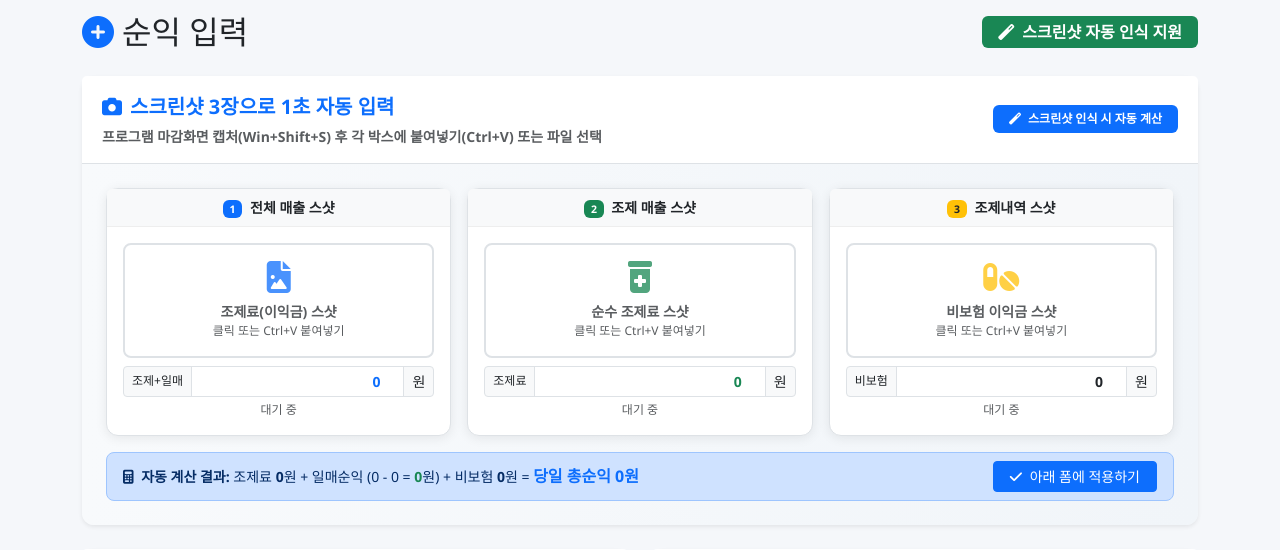
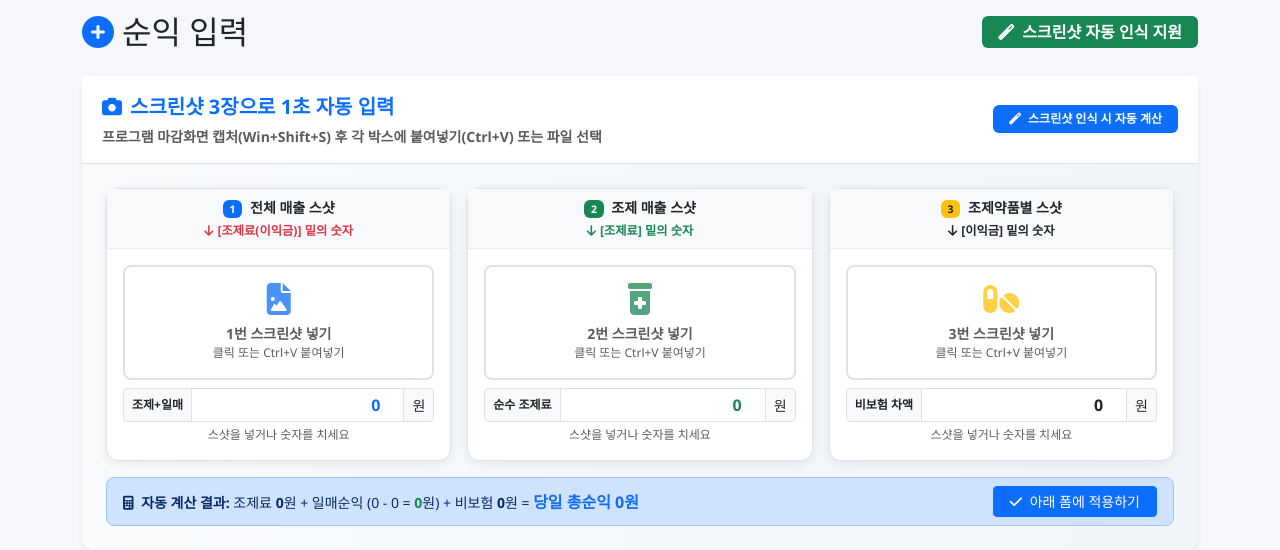
Before and after one commit to gokuroku720818/pharmacy-profit, a Flask app: page /input in a window 1280 px wide. Shown: the part 157-707 px from the top of the page. Run offline with Flask 3, Linux system fonts and the light colour scheme; a user stored in the database is signed in; data that the repository does not hold is empty; parts of the project's set-up code (start-up, migrations or seed data) failed here and were passed over; some libraries are stand-ins or nearby versions.

Commit message:
AI 자동 배포: 스크린샷 3장 직관적 컬럼 가이드 및 OCR 인식/수정 연동 강화

```diff
--- a/static/js/ocr_extract.js
+++ b/static/js/ocr_extract.js
@@ -1,173 +1,152 @@
-/* 약국 마감 스크린샷 3장 고정밀 OCR 및 순익 자동 계산 스크립트 */
+/* 약국 마감 스크린샷 3장 전용 고정밀 OCR 추출 스크립트 */
 
-// 텍스트 클리닝 및 숫자 보정
-function cleanOcrText(raw) {
+// 텍스트 클리닝 및 노이즈 보정
+function cleanText(raw) {
     if (!raw) return '';
     return raw
-        .replace(/[%]/g, '9')      // OCR에서 9나 8이 %로 자주 오인식됨
+        .replace(/[\r\n]+/g, ' ')
+        .replace(/[%]/g, '9')      // 9나 8이 %로 오인식되는 경우
+        .replace(/[oO]/g, '0')     // o, O -> 0
         .replace(/[B]/g, '8')      // B -> 8
-        .replace(/[oO]/g, '0')     // o -> 0
-        .replace(/[lI|]/g, '1');   // l -> 1
+        .replace(/[lI|]/g, '1');   // l, I, | -> 1
 }
 
-// 텍스트에서 금액 숫자 패턴 추출
-function extractAllMoney(rawText) {
-    const text = cleanOcrText(rawText);
-    // 콤마 또는 점이 들어간 3~8자리 숫자
-    const matches = text.match(/\b\d{1,3}[,\.]\d{3}(?:[,\.]\d{3})?\b/g) || [];
+// 텍스트에서 1,000원 이상의 모든 숫자 추출
+function extractNumbers(rawText) {
+    const cleaned = cleanText(rawText);
+    // 콤마 또는 마침표가 들어간 금액 패턴 (예: 705,907 / 386.100 / 2,815,600)
+    const matches = cleaned.match(/\b\d{1,3}[,\.]\d{3}(?:[,\.]\d{3})?\b/g) || [];
     const nums = [];
     for (let m of matches) {
-        const n = parseInt(m.replace(/[^0-9]/g, ''));
-        if (n && n > 1000) nums.push(n);
+        const val = parseInt(m.replace(/[^0-9]/g, ''));
+        if (val && val >= 1000) nums.push(val);
     }
     return nums;
 }
 
-// 날짜 추출 (YYYY-MM-DD)
-function extractDate(text) {
-    const m = text.match(/(\d{4})[-.\/](\d{2})[-.\/](\d{2})/);
-    if (m) {
-        return `${m[1]}-${m[2]}-${m[3]}`;
-    }
-    return null;
+// 날짜 (YYYY-MM-DD) 추출
+function extractDate(rawText) {
+    const m = rawText.match(/(\d{4})[-.\/](\d{2})[-.\/](\d{2})/);
+    return m ? `${m[1]}-${m[2]}-${m[3]}` : null;
 }
 
 /**
- * 스샷 1: [매출구분: 전체] 화면
- * 목표 컬럼: '조제료(이익금)'
- * 표 구조: 매출건수, 매출액, 청구액, 본인부담금, 약가, [조제료(이익금)], 현금, 카드...
- * 조제료(이익금)은 보통 20만~300만 사이이며, 매출액(가장 큰 금액)이나 본인부담금/약가보다 작음
+ * 1번 스샷: [전체 매출 현황]
+ * 사용자가 찾는 값: '조제료(이익금)' 컬럼 바로 밑의 숫자 (예: 705,907)
+ * 특징:
+ *   - 전체 매출액(388만), 본인부담금(289만), 약가(281만)보다 작음
+ *   - 청구액(98만)과 비슷하거나 그보다 작은 20만~200만 원대의 핵심 순익 숫자
  */
 function parseShot1(rawText) {
-    const detectedDate = extractDate(rawText);
-    const nums = extractAllMoney(rawText);
-
-    if (nums.length === 0) return { value: 0, date: detectedDate };
+    const date = extractDate(rawText);
+    const nums = extractNumbers(rawText);
+    if (nums.length === 0) return { value: 0, date, raw: rawText };
 
     // 내림차순 정렬
     const sorted = [...nums].sort((a, b) => b - a);
-    const maxVal = sorted[0]; // 매출액 (예: 3,881,200)
+    const maxVal = sorted[0]; // 총매출액 (가장 큰 금액)
 
-    // 매출액의 10% ~ 45% 범위에 있는 값이 통상 조제료(이익금)
-    // 예: 388만 중 705,907원 (약 18%)
-    let candidate = 0;
+    // 매출액의 10% ~ 40% 범위에서 약가/본인부담금을 제외한 '조제료(이익금)' 탐색
+    let target = 0;
     for (let n of sorted) {
-        if (n < maxVal && n >= 50000 && n <= 3000000) {
-            // 본인부담금(약 200~300만), 약가(약 200~300만)보다 작은 값 우선
-            if (n <= maxVal * 0.45 && n >= maxVal * 0.08) {
-                candidate = n;
-                break;
-            }
+        if (n < maxVal * 0.45 && n >= 50000 && n <= 3000000) {
+            target = n;
+            break;
         }
     }
-
-    if (candidate === 0) {
-        // 50만~150만 사이의 값
-        candidate = sorted.find(n => n >= 200000 && n <= 1500000) || sorted[sorted.length - 1];
+    if (target === 0) {
+        target = sorted.find(n => n >= 100000 && n <= 2000000) || sorted[0];
     }
-
-    return { value: candidate, date: detectedDate };
+    return { value: target, date, raw: nums.slice(0, 6).join(', ') };
 }
 
 /**
- * 스샷 2: [매출구분: 조제] 화면
- * 목표 컬럼: '조제료'
- * 표 구조: 매출건수, 매출액, 청구액, 본인부담금, 비보험가, 약가, [조제료], 현금...
- * 조제료는 전체 조제료(이익금)보다 작고 통상 10만~200만 원 사이
+ * 2번 스샷: [조제 매출 현황]
+ * 사용자가 찾는 값: '조제료' 컬럼 바로 밑의 숫자 (예: 386,100)
+ * 특징:
+ *   - 조제 매출액(320만), 약가(281만), 비보험가(173만), 청구액(98만)보다 작음
+ *   - 통상 10만~150만 원 사이의 순수 조제료 숫자
  */
 function parseShot2(rawText) {
-    const detectedDate = extractDate(rawText);
-    const nums = extractAllMoney(rawText);
-
-    if (nums.length === 0) return { value: 0, date: detectedDate };
+    const date = extractDate(rawText);
+    const nums = extractNumbers(rawText);
+    if (nums.length === 0) return { value: 0, date, raw: rawText };
 
     const sorted = [...nums].sort((a, b) => b - a);
-    const maxVal = sorted[0]; // 조제 매출액 (예: 3,201,700)
+    const maxVal = sorted[0]; // 조제 총매출액
 
-    // 조제료는 매출액의 약 8% ~ 30% 범위 (예: 320만 중 386,100원)
-    let candidate = 0;
+    // 매출액의 8% ~ 30% 범위의 순수 조제료
+    let target = 0;
     for (let n of sorted) {
-        if (n < maxVal && n >= 50000 && n <= 2000000) {
-            if (n <= maxVal * 0.35 && n >= maxVal * 0.05) {
-                candidate = n;
-                break;
-            }
+        if (n < maxVal * 0.35 && n >= 50000 && n <= 2000000) {
+            target = n;
+            break;
         }
     }
-
-    if (candidate === 0) {
-        candidate = sorted.find(n => n >= 100000 && n <= 1000000) || sorted[sorted.length - 1];
+    if (target === 0) {
+        target = sorted.find(n => n >= 50000 && n <= 1000000) || sorted[0];
     }
-
-    return { value: candidate, date: detectedDate };
+    return { value: target, date, raw: nums.slice(0, 6).join(', ') };
 }
 
 /**
- * 스샷 3: [조제내역현황 - 조제약품별] 화면
- * 목표 컬럼: '이익금' (비보험 약가차액)
- * 표 구조: 《합계》, 종수, 조제수량, [이익금], 조제건수, 약가합계...
- * 이익금은 약가합계보다 작고 통상 10만~200만 사이
+ * 3번 스샷: [조제내역현황 - 조제약품별]
+ * 사용자가 찾는 값: '이익금' 컬럼 바로 밑의 숫자 (예: 556,561)
+ * 특징:
+ *   - 약가합계(281만)보다 작고 조제수량(8,791) 등의 노이즈를 제외한 5만~200만 원 사이의 금액
  */
 function parseShot3(rawText) {
-    const detectedDate = extractDate(rawText);
-    const nums = extractAllMoney(rawText);
-
-    if (nums.length === 0) return { value: 0, date: detectedDate };
+    const date = extractDate(rawText);
+    const nums = extractNumbers(rawText);
+    if (nums.length === 0) return { value: 0, date, raw: rawText };
 
     const sorted = [...nums].sort((a, b) => b - a);
-    const maxVal = sorted[0]; // 약가합계 (예: 2,815,626)
+    const maxVal = sorted[0]; // 약가합계
 
-    // 이익금(예: 556,561원)은 약가합계보다 작고 5만~200만 사이
-    let candidate = 0;
+    let target = 0;
     for (let n of sorted) {
-        if (n < maxVal && n >= 50000 && n <= 2000000) {
-            candidate = n;
+        if (n < maxVal && n >= 50000 && n <= 2500000) {
+            target = n;
             break;
         }
     }
-
-    if (candidate === 0 && sorted.length > 0) {
-        candidate = sorted.find(n => n >= 50000 && n <= 1500000) || sorted[0];
+    if (target === 0) {
+        target = sorted.find(n => n >= 50000 && n <= 1500000) || sorted[0];
     }
-
-    return { value: candidate, date: detectedDate };
+    return { value: target, date, raw: nums.slice(0, 6).join(', ') };
 }
 
 /**
- * Tesseract.js OCR 실행 함수 (숫자 전용 초고속 정밀 모드)
+ * Tesseract 단일 호출 최적화 엔진
+ * 복잡한 워커 설정 없이 가장 안전하고 빠른 공식 recognize() 사용
  */
 async function runOCR(imageSource, progressBarId, statusTextId) {
     const statusEl = document.getElementById(statusTextId);
     const progressEl = document.getElementById(progressBarId);
 
-    if (statusEl) statusEl.textContent = '숫자 인식 엔진 가동 중...';
+    if (statusEl) statusEl.innerHTML = '<span class="text-primary"><i class="fas fa-spinner fa-spin me-1"></i>엔진 스캔 중...</span>';
     if (progressEl) {
-        progressEl.style.width = '30%';
+        progressEl.style.width = '40%';
         progressEl.classList.remove('d-none');
     }
 
     try {
-        // 숫자 인식에는 eng + whitelist 가 한글 모드보다 10배 정확하고 빠름
-        const worker = await Tesseract.createWorker('eng');
-        await worker.setParameters({
-            tessedit_char_whitelist: '0123456789,.-',
-            tessedit_pageseg_mode: '6' // 단일 텍스트 블록 모드
+        // Tesseract v5 공식 단일 함수 호출
+        const result = await Tesseract.recognize(imageSource, 'eng', {
+            logger: m => {
+                if (m.status === 'recognizing text' && progressEl) {
+                    progressEl.style.width = `${Math.round(m.progress * 100)}%`;
+                }
+            }
         });
 
-        if (statusEl) statusEl.textContent = '숫자 정밀 스캔 중...';
-        if (progressEl) progressEl.style.width = '70%';
+        if (progressEl) progressEl.style.width = '100%';
+        setTimeout(() => { if (progressEl) progressEl.classList.add('d-none'); }, 600);
 
-        const ret = await worker.recognize(imageSource);
-        await worker.terminate();
-
-        if (statusEl) statusEl.textContent = '스캔 완료';
-        if (progressEl) progressEl.style.width = '100%';
-        setTimeout(() => { if (progressEl) progressEl.classList.add('d-none'); }, 800);
-
-        return ret.data.text || '';
+        return result.data.text || '';
     } catch (err) {
-        console.error('OCR 실패:', err);
-        if (statusEl) statusEl.textContent = '수동 입력 가능';
+        console.error('Tesseract OCR 실행 에러:', err);
+        if (statusEl) statusEl.innerHTML = '<span class="text-muted">직접 입력 가능</span>';
         if (progressEl) progressEl.classList.add('d-none');
         return '';
     }
--- a/templates/input.html
+++ b/templates/input.html
@@ -25,26 +25,27 @@
                 <div class="card h-100 border ocr-slot" id="slot1Card" tabindex="0">
                     <div class="card-header bg-light py-2 text-center small fw-bold">
                         <span class="badge bg-primary me-1">1</span> 전체 매출 스샷
+                        <div class="text-danger small mt-1"><i class="fas fa-arrow-down me-1"></i><strong>[조제료(이익금)]</strong> 밑의 숫자</div>
                     </div>
                     <div class="card-body p-3 text-center">
                         <div class="drop-zone py-3 border border-2 border-dashed rounded-3 mb-2" id="drop1" onclick="document.getElementById('file1').click()">
                             <i class="fas fa-file-image fa-2x text-primary mb-2 opacity-75"></i>
-                            <div class="small text-muted fw-bold">조제료(이익금) 스샷</div>
+                            <div class="small text-muted fw-bold">1번 스크린샷 넣기</div>
                             <div class="small text-muted" style="font-size: 0.75rem;">클릭 또는 Ctrl+V 붙여넣기</div>
                             <input type="file" id="file1" accept="image/*" class="d-none" onchange="handleFile(this, 1)">
                         </div>
                         <div id="preview1" class="text-center mb-2 d-none">
-                            <img id="img1" src="" class="img-fluid rounded border mb-1" style="max-height: 80px;">
+                            <img id="img1" src="" class="img-fluid rounded border mb-1" style="max-height: 90px;">
                         </div>
                         <div class="input-group input-group-sm">
-                            <span class="input-group-text bg-light small" style="font-size: 0.75rem;">조제+일매</span>
-                            <input type="number" class="form-control text-end fw-bold text-primary" id="val1" value="0" oninput="recalcFromShots()">
+                            <span class="input-group-text bg-light fw-bold small" style="font-size: 0.75rem;">조제+일매</span>
+                            <input type="number" class="form-control text-end fw-bold text-primary fs-6" id="val1" value="0" placeholder="직접 입력 가능" oninput="recalcFromShots()">
                             <span class="input-group-text">원</span>
                         </div>
                         <div class="progress mt-2 d-none" id="prog1" style="height: 4px;">
                             <div class="progress-bar progress-bar-striped progress-bar-animated" style="width: 100%;"></div>
                         </div>
-                        <small class="text-muted d-block mt-1" id="status1" style="font-size: 0.75rem;">대기 중</small>
+                        <small class="text-muted d-block mt-1" id="status1" style="font-size: 0.75rem;">스샷을 넣거나 숫자를 치세요</small>
                     </div>
                 </div>
             </div>
@@ -54,26 +55,27 @@
                 <div class="card h-100 border ocr-slot" id="slot2Card" tabindex="0">
                     <div class="card-header bg-light py-2 text-center small fw-bold">
                         <span class="badge bg-success me-1">2</span> 조제 매출 스샷
+                        <div class="text-success small mt-1"><i class="fas fa-arrow-down me-1"></i><strong>[조제료]</strong> 밑의 숫자</div>
                     </div>
                     <div class="card-body p-3 text-center">
                         <div class="drop-zone py-3 border border-2 border-dashed rounded-3 mb-2" id="drop2" onclick="document.getElementById('file2').click()">
                             <i class="fas fa-prescription-bottle-alt fa-2x text-success mb-2 opacity-75"></i>
-                            <div class="small text-muted fw-bold">순수 조제료 스샷</div>
+                            <div class="small text-muted fw-bold">2번 스크린샷 넣기</div>
                             <div class="small text-muted" style="font-size: 0.75rem;">클릭 또는 Ctrl+V 붙여넣기</div>
                             <input type="file" id="file2" accept="image/*" class="d-none" onchange="handleFile(this, 2)">
                         </div>
                         <div id="preview2" class="text-center mb-2 d-none">
-                            <img id="img2" src="" class="img-fluid rounded border mb-1" style="max-height: 80px;">
+                            <img id="img2" src="" class="img-fluid rounded border mb-1" style="max-height: 90px;">
                         </div>
                         <div class="input-group input-group-sm">
-                            <span class="input-group-text bg-light small" style="font-size: 0.75rem;">조제료</span>
-                            <input type="number" class="form-control text-end fw-bold text-success" id="val2" value="0" oninput="recalcFromShots()">
+                            <span class="input-group-text bg-light fw-bold small" style="font-size: 0.75rem;">순수 조제료</span>
+                            <input type="number" class="form-control text-end fw-bold text-success fs-6" id="val2" value="0" placeholder="직접 입력 가능" oninput="recalcFromShots()">
                             <span class="input-group-text">원</span>
                         </div>
                         <div class="progress mt-2 d-none" id="prog2" style="height: 4px;">
                             <div class="progress-bar bg-success progress-bar-striped progress-bar-animated" style="width: 100%;"></div>
                         </div>
-                        <small class="text-muted d-block mt-1" id="status2" style="font-size: 0.75rem;">대기 중</small>
+                        <small class="text-muted d-block mt-1" id="status2" style="font-size: 0.75rem;">스샷을 넣거나 숫자를 치세요</small>
                     </div>
                 </div>
             </div>
@@ -82,27 +84,28 @@
             <div class="col-md-4">
                 <div class="card h-100 border ocr-slot" id="slot3Card" tabindex="0">
                     <div class="card-header bg-light py-2 text-center small fw-bold">
-                        <span class="badge bg-warning text-dark me-1">3</span> 조제내역 스샷
+                        <span class="badge bg-warning text-dark me-1">3</span> 조제약품별 스샷
+                        <div class="text-dark small mt-1"><i class="fas fa-arrow-down me-1"></i><strong>[이익금]</strong> 밑의 숫자</div>
                     </div>
                     <div class="card-body p-3 text-center">
                         <div class="drop-zone py-3 border border-2 border-dashed rounded-3 mb-2" id="drop3" onclick="document.getElementById('file3').click()">
                             <i class="fas fa-pills fa-2x text-warning mb-2 opacity-75"></i>
-                            <div class="small text-muted fw-bold">비보험 이익금 스샷</div>
+                            <div class="small text-muted fw-bold">3번 스크린샷 넣기</div>
                             <div class="small text-muted" style="font-size: 0.75rem;">클릭 또는 Ctrl+V 붙여넣기</div>
                             <input type="file" id="file3" accept="image/*" class="d-none" onchange="handleFile(this, 3)">
                         </div>
                         <div id="preview3" class="text-center mb-2 d-none">
-                            <img id="img3" src="" class="img-fluid rounded border mb-1" style="max-height: 80px;">
+                            <img id="img3" src="" class="img-fluid rounded border mb-1" style="max-height: 90px;">
                         </div>
                         <div class="input-group input-group-sm">
-                            <span class="input-group-text bg-light small" style="font-size: 0.75rem;">비보험</span>
-                            <input type="number" class="form-control text-end fw-bold text-warning text-dark" id="val3" value="0" oninput="recalcFromShots()">
+                            <span class="input-group-text bg-light fw-bold small" style="font-size: 0.75rem;">비보험 차액</span>
+                            <input type="number" class="form-control text-end fw-bold text-dark fs-6" id="val3" value="0" placeholder="직접 입력 가능" oninput="recalcFromShots()">
                             <span class="input-group-text">원</span>
                         </div>
                         <div class="progress mt-2 d-none" id="prog3" style="height: 4px;">
                             <div class="progress-bar bg-warning progress-bar-striped progress-bar-animated" style="width: 100%;"></div>
                         </div>
-                        <small class="text-muted d-block mt-1" id="status3" style="font-size: 0.75rem;">대기 중</small>
+                        <small class="text-muted d-block mt-1" id="status3" style="font-size: 0.75rem;">스샷을 넣거나 숫자를 치세요</small>
                     </div>
                 </div>
             </div>
@@ -269,40 +272,18 @@ function handleFile(input, slotIndex) {
     }
 }
 
-function preprocessImage(imgObj) {
-    const canvas = document.createElement('canvas');
-    const ctx = canvas.getContext('2d');
-    const scale = 2.5; // 2.5배 선명화 확대
-    canvas.width = imgObj.naturalWidth * scale;
-    canvas.height = imgObj.naturalHeight * scale;
-    ctx.drawImage(imgObj, 0, 0, canvas.width, canvas.height);
-
-    // 대비 강화 및 흑백 분리
-    const imgData = ctx.getImageData(0, 0, canvas.width, canvas.height);
-    const d = imgData.data;
-    for (let i = 0; i < d.length; i += 4) {
-        const avg = d[i] * 0.299 + d[i+1] * 0.587 + d[i+2] * 0.114;
-        // 밝은 배경은 하얗게, 어두운 숫자/빨간 숫자는 검게
-        const v = avg < 165 ? 0 : 255;
-        d[i] = v; d[i+1] = v; d[i+2] = v;
-    }
-    ctx.putImageData(imgData, 0, 0);
-    return canvas.toDataURL('image/png');
-}
-
 async function processImage(file, slotIndex) {
     const reader = new FileReader();
     reader.onload = async function(e) {
-        const img = document.getElementById(`img${slotIndex}`);
-        img.onload = async function() {
+        const previewImg = document.getElementById(`img${slotIndex}`);
+        previewImg.src = e.target.result;
         document.getElementById(`preview${slotIndex}`).classList.remove('d-none');
         document.getElementById(`prog${slotIndex}`).classList.remove('d-none');
-            document.getElementById(`status${slotIndex}`).textContent = '전처리 및 인식 중...';
+        document.getElementById(`status${slotIndex}`).innerHTML = '<span class="text-primary"><i class="fas fa-spinner fa-spin me-1"></i>스캔 분석 중...</span>';
 
         try {
-                // 2.5배 확대 및 대비 강화 이미지 생성
-                const processedDataUrl = preprocessImage(img);
-                const text = await runOCR(processedDataUrl, `prog${slotIndex}`, `status${slotIndex}`);
+            // 원본 파일로 Tesseract OCR 직접 실행
+            const text = await runOCR(file, `prog${slotIndex}`, `status${slotIndex}`);
 
             let parsed = null;
             if (slotIndex === 1) parsed = parseShot1(text);
@@ -311,20 +292,19 @@ async function processImage(file, slotIndex) {
 
             if (parsed && parsed.value > 0) {
                 document.getElementById(`val${slotIndex}`).value = parsed.value;
-                    document.getElementById(`status${slotIndex}`).textContent = `인식 완료 (${parsed.value.toLocaleString()}원)`;
+                document.getElementById(`status${slotIndex}`).innerHTML = `<span class="text-success fw-bold"><i class="fas fa-check-circle me-1"></i>${parsed.value.toLocaleString()}원 감지됨</span>`;
                 if (parsed.date) {
                     document.getElementById('date').value = parsed.date;
                 }
             } else {
-                    document.getElementById(`status${slotIndex}`).textContent = '인식값 확인 (직접 수정 가능)';
+                document.getElementById(`status${slotIndex}`).innerHTML = '<span class="text-warning fw-bold"><i class="fas fa-keyboard me-1"></i>위 칸에 숫자를 입력해 주세요</span>';
+                document.getElementById(`val${slotIndex}`).focus();
             }
         } catch(err) {
             console.error(err);
-                document.getElementById(`status${slotIndex}`).textContent = '직접 입력 가능';
+            document.getElementById(`status${slotIndex}`).innerHTML = '<span class="text-muted">직접 입력 가능</span>';
         }
         recalcFromShots();
-        };
-        img.src = e.target.result;
     };
     reader.readAsDataURL(file);
 }
```
Lines whose indentation alone changed are shown as unchanged.
